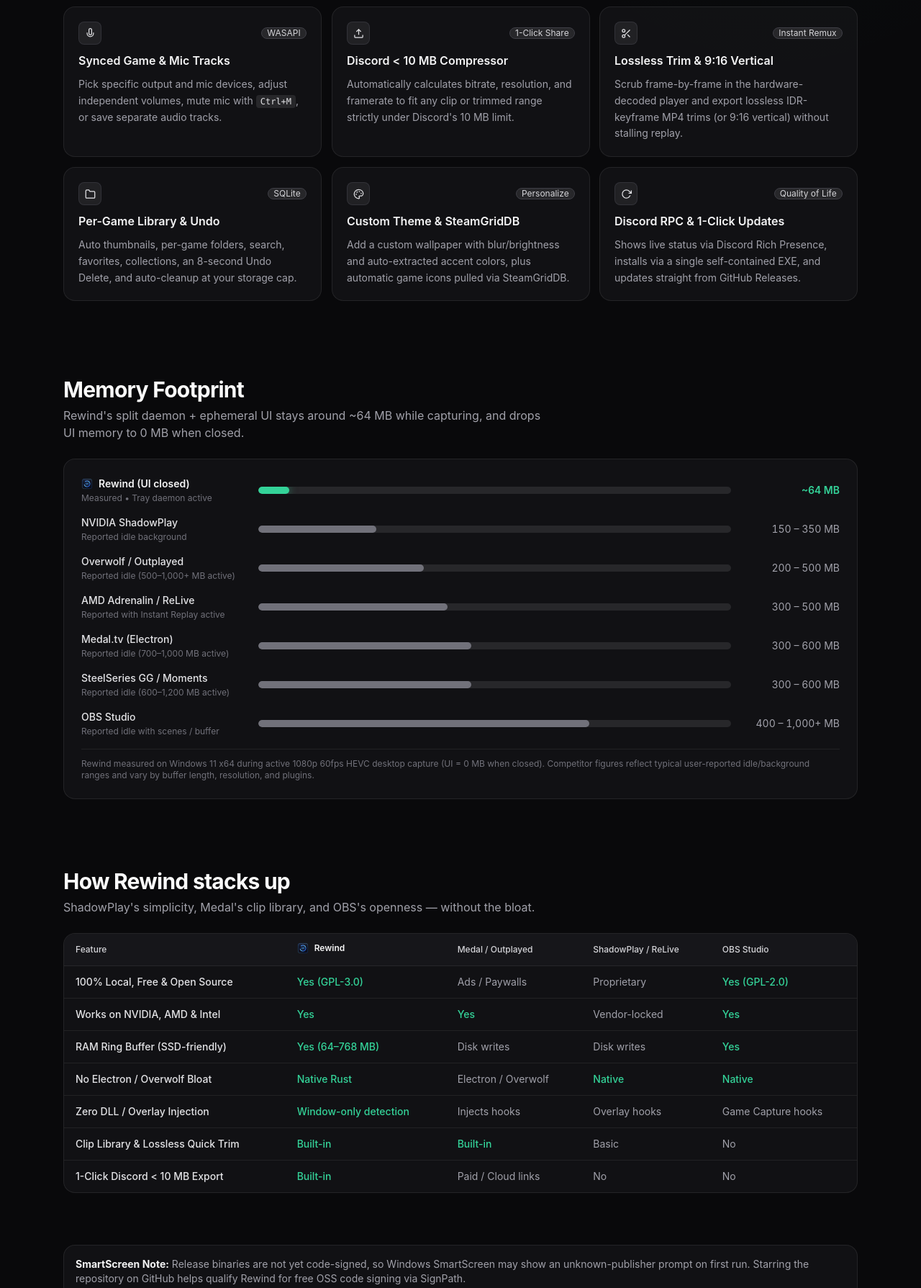
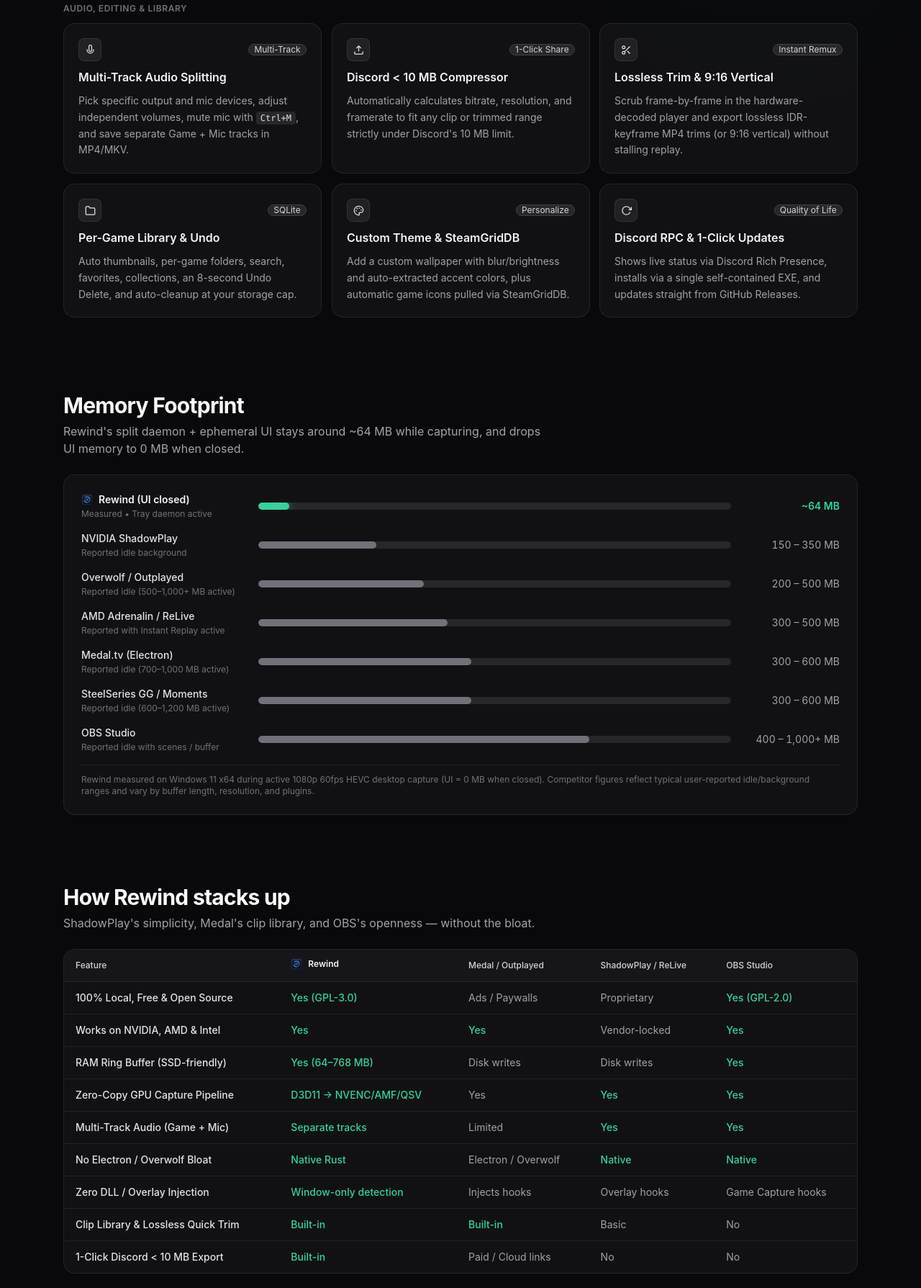
Before and after one commit to BioBuch/Rewind, a plain HTML site: page docs/index.html in a window 1280 px wide. Shown: the part 2143-3932 px from the top of the page at 72% size. Drawn offline with nearby package versions, Linux system fonts and the light colour scheme; no server answers.

Commit message:
docs: clarify zero-copy GPU capture, WGC alt-tab recovery, and multi-track audio

```diff
--- a/docs/index.html
+++ b/docs/index.html
@@ -200,10 +200,10 @@
               <span class="w-8 h-8 rounded-lg bg-zinc-800/80 border border-zinc-700/60 flex items-center justify-center text-zinc-200">
                 <svg width="15" height="15" viewBox="0 0 24 24" fill="none" stroke="currentColor" stroke-width="2"><polygon points="13 2 3 14 12 14 11 22 21 10 12 10 13 2"/></svg>
               </span>
-              <span class="badge badge-sm bg-zinc-800 border-zinc-700 text-zinc-300">Any GPU</span>
+              <span class="badge badge-sm bg-zinc-800 border-zinc-700 text-zinc-300">Zero-Copy GPU</span>
             </div>
             <h3 class="font-semibold text-zinc-100">NVENC, AMF &amp; QuickSync</h3>
-            <p class="text-sm text-zinc-400 leading-relaxed">Hardware-encodes HEVC, AV1, or H.264 up to 4K 120fps in MP4 or MKV with CQP quality or CBR bitrate control.</p>
+            <p class="text-sm text-zinc-400 leading-relaxed">Zero-copy D3D11 GPU-to-encoder pipeline (WGC + DXGI with auto alt-tab recovery) encodes HEVC, AV1, or H.264 up to 4K 120fps in MP4 or MKV.</p>
           </div>
         </div>
 
@@ -268,10 +268,10 @@
               <span class="w-8 h-8 rounded-lg bg-zinc-800/80 border border-zinc-700/60 flex items-center justify-center text-zinc-200">
                 <svg width="15" height="15" viewBox="0 0 24 24" fill="none" stroke="currentColor" stroke-width="2"><path d="M12 1a3 3 0 0 0-3 3v8a3 3 0 0 0 6 0V4a3 3 0 0 0-3-3z"/><path d="M19 10v2a7 7 0 0 1-14 0v-2"/></svg>
               </span>
-              <span class="badge badge-sm bg-zinc-800 border-zinc-700 text-zinc-300">WASAPI</span>
+              <span class="badge badge-sm bg-zinc-800 border-zinc-700 text-zinc-300">Multi-Track</span>
             </div>
-            <h3 class="font-semibold text-zinc-100">Synced Game &amp; Mic Tracks</h3>
-            <p class="text-sm text-zinc-400 leading-relaxed">Pick specific output and mic devices, adjust independent volumes, mute mic with <code class="px-1.5 py-0.5 rounded bg-zinc-800 text-zinc-200 text-xs">Ctrl+M</code>, or save separate audio tracks.</p>
+            <h3 class="font-semibold text-zinc-100">Multi-Track Audio Splitting</h3>
+            <p class="text-sm text-zinc-400 leading-relaxed">Pick specific output and mic devices, adjust independent volumes, mute mic with <code class="px-1.5 py-0.5 rounded bg-zinc-800 text-zinc-200 text-xs">Ctrl+M</code>, and save separate Game + Mic tracks in MP4/MKV.</p>
           </div>
         </div>
 
@@ -484,6 +484,20 @@
               <td class="text-emerald-400 font-medium">Yes</td>
             </tr>
             <tr class="hover:bg-zinc-800/25 border-zinc-800/80">
+              <td class="font-medium text-zinc-200">Zero-Copy GPU Capture Pipeline</td>
+              <td class="text-emerald-400 font-medium">D3D11 → NVENC/AMF/QSV</td>
+              <td class="text-zinc-400">Yes</td>
+              <td class="text-emerald-400 font-medium">Yes</td>
+              <td class="text-emerald-400 font-medium">Yes</td>
+            </tr>
+            <tr class="hover:bg-zinc-800/25 border-zinc-800/80">
+              <td class="font-medium text-zinc-200">Multi-Track Audio (Game + Mic)</td>
+              <td class="text-emerald-400 font-medium">Separate tracks</td>
+              <td class="text-zinc-400">Limited</td>
+              <td class="text-emerald-400 font-medium">Yes</td>
+              <td class="text-emerald-400 font-medium">Yes</td>
+            </tr>
+            <tr class="hover:bg-zinc-800/25 border-zinc-800/80">
               <td class="font-medium text-zinc-200">No Electron / Overwolf Bloat</td>
               <td class="text-emerald-400 font-medium">Native Rust</td>
               <td class="text-zinc-400">Electron / Overwolf</td>
```
Also changed, not shown: 1 other file.
